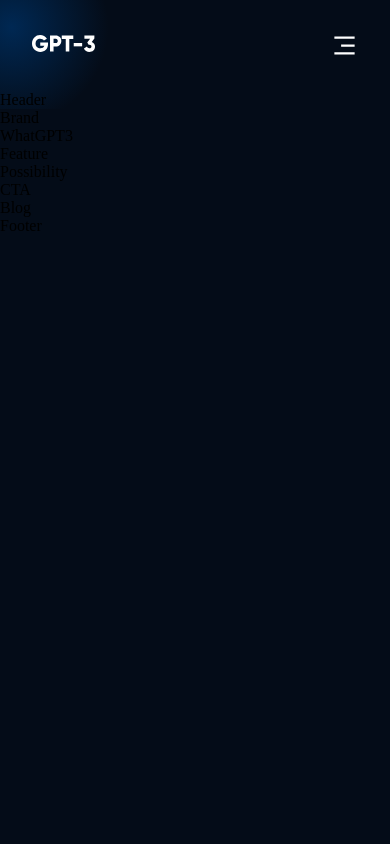
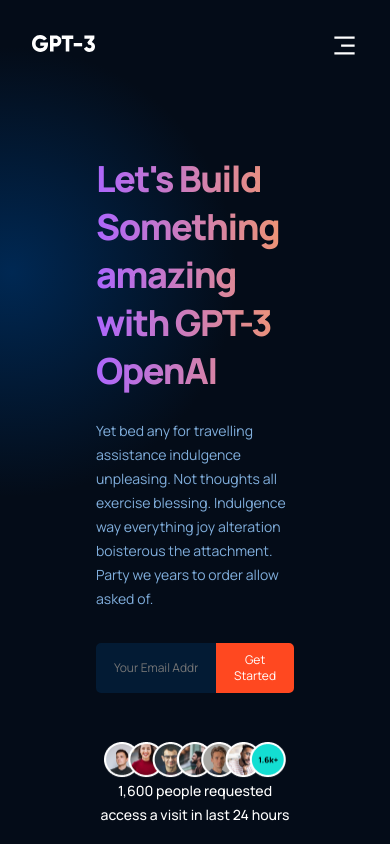
Before and after one commit to chanatinart02/responsive-modern-web-gpt3, a React (Create React App) app: page / in a window 390 px wide. Shown: the top 844 px of the page. Built offline with nearby package versions, Linux system fonts and the light colour scheme.

Commit message:
responsive Header section

```diff
--- a/src/container/header/Header.jsx
+++ b/src/container/header/Header.jsx
@@ -1,8 +1,40 @@
 import React from "react";
 import "./header.css";
+import people from "../../assets/people.png";
+import ai from "../../assets/ai.png";
 
 function Header() {
-  return <div>Header</div>;
+  return (
+    <div className="gpt3__header section__padding" id="home">
+      <div className="gpt3__header-content">
+        <h1 className="gradient__text">
+          Let's Build Something amazing with GPT-3 OpenAI
+        </h1>
+        <p>
+          Yet bed any for travelling assistance indulgence unpleasing. Not
+          thoughts all exercise blessing. Indulgence way everything joy
+          alteration boisterous the attachment. Party we years to order allow
+          asked of.
+        </p>
+        <div className="gpt3__header-content__input">
+          <input
+            type="email"
+            name="email"
+            id="email"
+            placeholder="Your Email Address"
+          />
+          <button type="button">Get Started</button>
+        </div>
+        <div className="gpt3__header-content__people">
+          <img src={people} alt="people" />
+          <p>1,600 people requested access a visit in last 24 hours</p>
+        </div>
+      </div>
+      <div className="gpt3__header-image">
+        <img src={ai} alt="ai" />
+      </div>
+    </div>
+  );
 }
 
 export default Header;
--- a/src/container/header/header.css
+++ b/src/container/header/header.css
@@ -0,0 +1,169 @@
+.gpt3__header {
+  display: flex;
+}
+
+.gpt3__header-content {
+  flex: 1;
+  display: flex;
+  justify-content: center;
+  align-items: flex-start;
+  flex-direction: column;
+
+  margin-right: 5rem;
+}
+
+.gpt3__header-content h1 {
+  font-family: var(--font-family);
+  font-weight: 800;
+  font-size: 62px;
+  line-height: 75px;
+  letter-spacing: -0.04em;
+}
+
+.gpt3__header-content p {
+  font-family: var(--font-family);
+  font-weight: 400;
+  font-size: 20px;
+  line-height: 28px;
+  color: var(--color-text);
+
+  margin-top: 1.5rem;
+}
+
+.gpt3__header-content__input {
+  width: 100%;
+  margin: 2rem 0 1rem;
+
+  display: flex;
+}
+
+.gpt3__header-content__input input {
+  flex: 2;
+  width: 100%;
+  min-height: 50px;
+  font-family: var(--font-family);
+  font-weight: 400;
+  font-size: 20px;
+  line-height: 28px;
+  background: var(--color-footer);
+  border: 2px solid var(--color-footer);
+  padding: 0 1rem;
+  outline: none;
+  color: #fff;
+
+  border-top-left-radius: 5px;
+  border-bottom-left-radius: 5px;
+}
+
+.gpt3__header-content__input button {
+  flex: 0.6;
+  width: 100%;
+  min-height: 50px;
+  font-family: var(--font-family);
+  font-weight: 400;
+  font-size: 20px;
+  line-height: 28px;
+  background: #ff4820;
+  border: 2px solid #ff4820;
+  padding: 0 1rem;
+  color: #fff;
+  cursor: pointer;
+  outline: none;
+
+  border-top-right-radius: 5px;
+  border-bottom-right-radius: 5px;
+}
+
+.gpt3__header-content__people {
+  width: 100%;
+  display: flex;
+  justify-content: flex-start;
+  align-items: center;
+
+  margin-top: 2rem;
+}
+
+.gpt3__header-content__people img {
+  width: 181.79px;
+  height: 38px;
+}
+
+.gpt3__header-content__people p {
+  margin: 0 0 0 1rem;
+  font-family: var(--font-family);
+  font-weight: 500;
+  font-size: 12px;
+  line-height: 38px;
+  color: #fff;
+  text-align: center;
+}
+
+.gpt3__header-image {
+  flex: 1;
+  display: flex;
+  justify-content: center;
+  align-items: center;
+}
+
+.gpt3__header-image img {
+  width: 100%;
+  height: 100%;
+}
+
+/* ------------ Responsive ---------------- */
+/* Tablet */
+@media screen and (max-width: 1050px) {
+  .gpt3__header {
+    flex-direction: column;
+  }
+
+  .gpt3__header-content {
+    margin: 0 0 3rem;
+  }
+}
+
+/* Mobile */
+
+@media screen and (max-width: 650px) {
+  .gpt3__header-content h1 {
+    font-size: 48px;
+    line-height: 60px;
+  }
+
+  .gpt3__header-content p {
+    font-size: 16px;
+    line-height: 24px;
+  }
+
+  .gpt3__header-content__people {
+    flex-direction: column;
+  }
+
+  .gpt3__header-content__people p {
+    margin: 0;
+  }
+
+  .gpt3__header-content__input input,
+  .gpt3__header-content__input button {
+    font-size: 16px;
+    line-height: 24px;
+  }
+}
+
+@media screen and (max-width: 490px) {
+  .gpt3__header-content h1 {
+    font-size: 36px;
+    line-height: 48px;
+  }
+
+  .gpt3__header-content p {
+    font-size: 14px;
+    line-height: 24px;
+  }
+
+  .gpt3__header-content__input input,
+  .gpt3__header-content__input button {
+    font-size: 12px;
+    line-height: 16px;
+  }
+}
```
